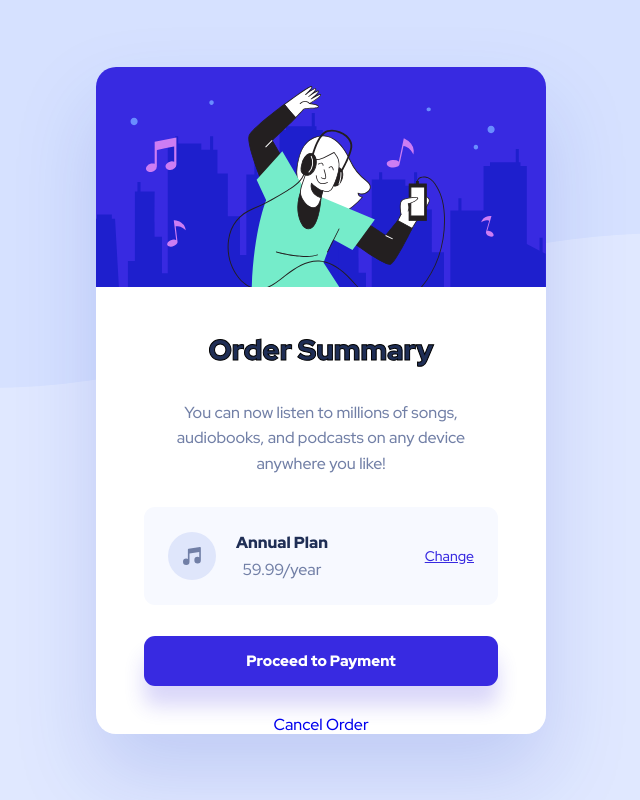
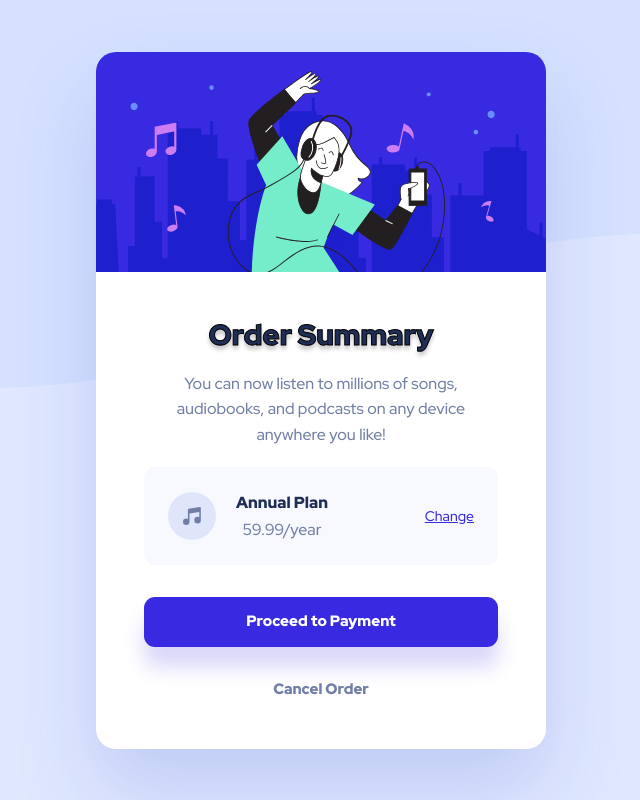
Before and after one commit to VitorMagnago/order-summary-component, a plain HTML site: page index.html in a window 1280 px wide. Shown: the whole page, without its empty margins (319-959 px from the left). Drawn offline with Linux system fonts and the light colour scheme.

Commit message:
feat: finish styling the web version

```diff
--- a/assets/style.css
+++ b/assets/style.css
@@ -26,23 +26,24 @@ body {
 }
 
 .card__info {
-	height: 447px;
+	height: 477px;
 	background-color: #ffffff;
 	text-align: center;
 	display: flex;
 	flex-direction: column;
 	border-radius: 0 0 20px 20px;
-	justify-content: space-between;
+	justify-content: flex-start;
 	padding: 0 48px;
 }
 
 .card__title {
 	font-size: 1.8rem;
 	font-weight: 900;
-	margin-top: 45px;
+	margin: 45px 0 17px 0;
 	line-height: 37px;
 	color: #1f2e55;
 	-webkit-text-stroke: 1px black;
+	text-shadow: 0px 4px 4px rgba(0, 0, 0, 0.25);
 }
 
 .card__text {
@@ -50,6 +51,7 @@ body {
 	font-weight: 500;
 	line-height: 1.6rem;
 	color: #717fa6;
+	margin: 0 0 20px 0;
 }
 
 .plan-card {
@@ -60,6 +62,7 @@ body {
 	background-color: #f7f9ff;
 	padding: 25px 24px;
 	border-radius: 11px;
+	margin-bottom: 32px;
 }
 
 .plan-card__logo {
@@ -90,18 +93,45 @@ body {
 	font-weight: 700px;
 	color: #382ae1;
 	line-height: 19px;
-	text-decoration: underline;
+	/* text-decoration: underline; */
+	text-decoration-line: underline;
+}
+
+.plan-card__change:active {
+	color: #766cf1;
+	text-decoration-line: none;
 }
 
 .card__btn {
-	height: 50px;
+	min-height: 50px;
 	border: none;
 	background-color: #382ae1;
 	box-shadow: 0px 20px 20px rgba(56, 42, 225, 0.19);
+	color: #ffffff;
 	border-radius: 11px;
 	font-size: 15px;
 	font-weight: 900;
-	color: #ffffff;
 	line-height: 19.85px;
 	font-family: "Red Hat Display", sans-serif;
 }
+
+.card__btn:active {
+	background-color: #766cf1;
+}
+
+.card__btn:hover {
+	cursor: pointer;
+}
+
+.card__cancel {
+	font-size: 15px;
+	font-weight: 900;
+	line-height: 20px;
+	color: #717fa6;
+	margin-top: 32px;
+	margin-bottom: 48px;
+}
+
+.card__cancel:active {
+	color: #1f2e55;
+}
```
